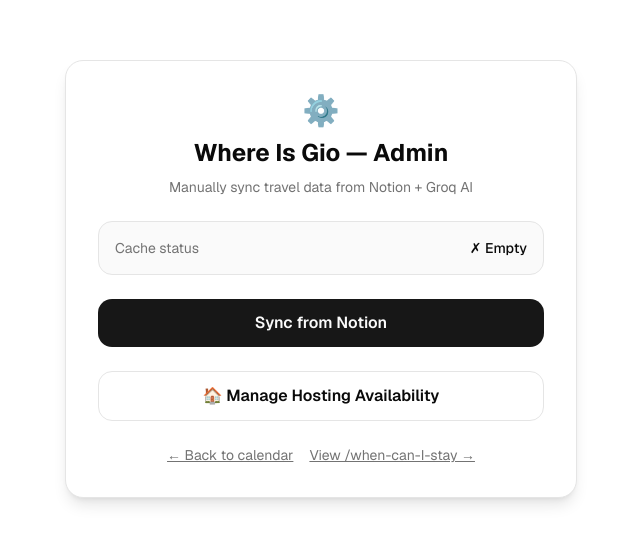
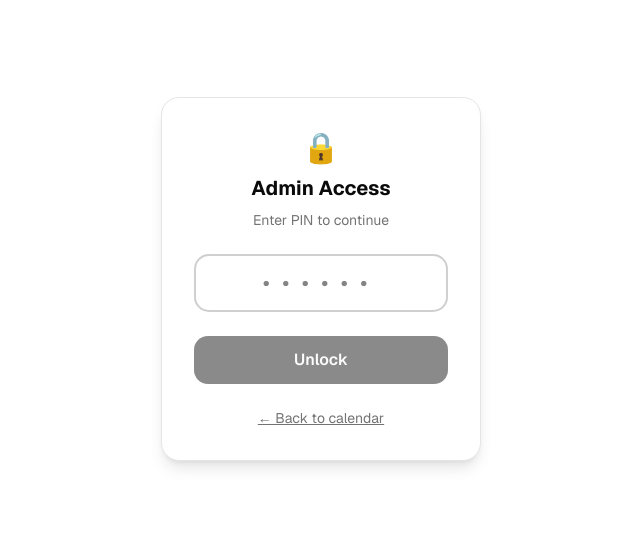
Before and after one commit to Just-Say-Gio/where-is-gio, a Next.js app: page /admin in a window 1280 px wide. Shown: the part 121-664 px from the top of the page, without its empty margins (319-959 px from the left). Built offline with nearby package versions, Linux system fonts and the light colour scheme.

Commit message:
Add PIN lock to admin pages and update project docs
Protect /admin and /admin/hosting behind a 6-digit PIN gate (cookie-based, 24h session).
Updated claude.md with current architecture, routes, and features.

Co-Authored-By: Claude Opus 4.6 <noreply@anthropic.com>

```diff
--- a/app/admin/hosting/page.tsx
+++ b/app/admin/hosting/page.tsx
@@ -1,6 +1,7 @@
 "use client";
 
 import { useState, useEffect, useCallback } from "react";
+import { AdminPinGate } from "@/components/admin-pin-gate";
 
 interface HostingOverride {
   available: false;
@@ -127,13 +128,16 @@ export default function HostingAdminPage() {
 
   if (loading) {
     return (
+      <AdminPinGate>
       <div className="min-h-screen bg-background flex items-center justify-center">
         <p className="text-muted-foreground">Loading...</p>
       </div>
+      </AdminPinGate>
     );
   }
 
   return (
+    <AdminPinGate>
     <div className="min-h-screen bg-background p-4 sm:p-8">
       <div className="max-w-4xl mx-auto space-y-8">
         <div className="text-center space-y-2">
@@ -315,5 +319,6 @@ export default function HostingAdminPage() {
         </div>
       </div>
     </div>
+    </AdminPinGate>
   );
 }
--- a/app/admin/page.tsx
+++ b/app/admin/page.tsx
@@ -1,6 +1,7 @@
 "use client";
 
 import { useState, useEffect } from "react";
+import { AdminPinGate } from "@/components/admin-pin-gate";
 
 interface SyncStep {
   step: string;
@@ -99,6 +100,7 @@ export default function AdminPage() {
   };
 
   return (
+    <AdminPinGate>
     <div className="min-h-screen bg-background flex items-center justify-center p-4">
       <div className="w-full max-w-lg bg-card border rounded-2xl shadow-lg p-8 space-y-6">
         <div className="text-center space-y-2">
@@ -190,5 +192,6 @@ export default function AdminPage() {
         </div>
       </div>
     </div>
+    </AdminPinGate>
   );
 }
--- /dev/null
+++ b/components/admin-pin-gate.tsx
@@ -0,0 +1,100 @@
+"use client";
+
+import { useState, useEffect, useRef } from "react";
+
+const PIN = "123456";
+const COOKIE_NAME = "gio_admin";
+const COOKIE_MAX_AGE = 60 * 60 * 24; // 24 hours
+
+function hasCookie(): boolean {
+  return document.cookie.split(";").some((c) => c.trim().startsWith(`${COOKIE_NAME}=`));
+}
+
+function setCookie() {
+  document.cookie = `${COOKIE_NAME}=true; path=/admin; max-age=${COOKIE_MAX_AGE}; SameSite=Lax`;
+}
+
+export function AdminPinGate({ children }: { children: React.ReactNode }) {
+  const [authed, setAuthed] = useState<boolean | null>(null);
+  const [pin, setPin] = useState("");
+  const [error, setError] = useState(false);
+  const inputRef = useRef<HTMLInputElement>(null);
+
+  useEffect(() => {
+    setAuthed(hasCookie());
+  }, []);
+
+  useEffect(() => {
+    if (authed === false) inputRef.current?.focus();
+  }, [authed]);
+
+  const handleSubmit = (e: React.FormEvent) => {
+    e.preventDefault();
+    if (pin === PIN) {
+      setCookie();
+      setAuthed(true);
+    } else {
+      setError(true);
+      setPin("");
+      setTimeout(() => setError(false), 600);
+    }
+  };
+
+  // Still checking cookie
+  if (authed === null) {
+    return (
+      <div className="min-h-screen bg-background flex items-center justify-center">
+        <p className="text-muted-foreground">Loading...</p>
+      </div>
+    );
+  }
+
+  if (authed) return <>{children}</>;
+
+  return (
+    <div className="min-h-screen bg-background flex items-center justify-center p-4">
+      <form
+        onSubmit={handleSubmit}
+        className={`w-full max-w-xs bg-card border rounded-2xl shadow-lg p-8 space-y-6 text-center ${
+          error ? "animate-shake" : ""
+        }`}
+      >
+        <div className="space-y-2">
+          <p className="text-3xl">🔒</p>
+          <h1 className="text-xl font-bold">Admin Access</h1>
+          <p className="text-sm text-muted-foreground">Enter PIN to continue</p>
+        </div>
+
+        <input
+          ref={inputRef}
+          type="password"
+          inputMode="numeric"
+          maxLength={6}
+          value={pin}
+          onChange={(e) => setPin(e.target.value.replace(/\D/g, ""))}
+          placeholder="••••••"
+          className={`w-full text-center text-2xl tracking-[0.5em] px-4 py-3 rounded-xl border bg-background font-mono ${
+            error ? "border-red-500 text-red-500" : ""
+          }`}
+          autoComplete="off"
+        />
+
+        <button
+          type="submit"
+          disabled={pin.length === 0}
+          className="w-full py-3 px-4 rounded-xl bg-primary text-primary-foreground font-semibold hover:opacity-90 transition-opacity disabled:opacity-50 disabled:cursor-not-allowed cursor-pointer"
+        >
+          Unlock
+        </button>
+
+        {error && (
+          <p className="text-sm text-red-500 font-medium">Wrong PIN</p>
+        )}
+
+        <a href="/" className="block text-sm text-muted-foreground hover:text-foreground underline">
+          ← Back to calendar
+        </a>
+      </form>
+    </div>
+  );
+}
```
Also changed, not shown: 1 other file (tests, documents, lock files or other folders).
